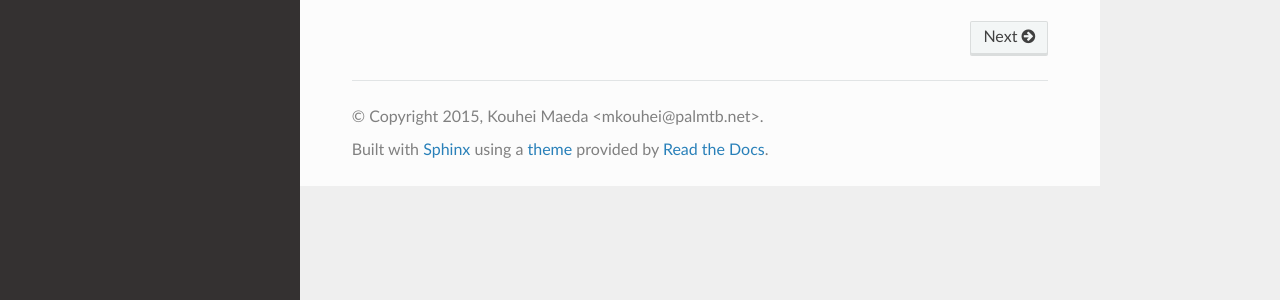
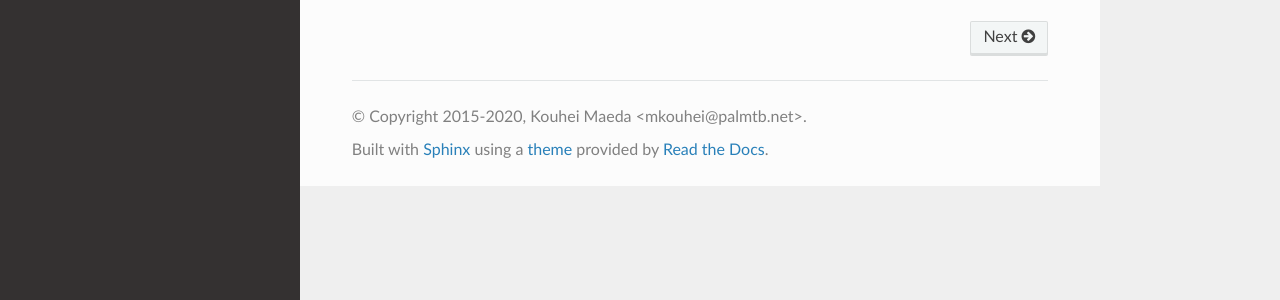
Before and after one commit to mkouhei/pgraph, a Sphinx documentation site: the page built from docs/source/index.rst, in a window 1280 px wide. Shown: the part 500-800 px from the top of the page. Built offline with Sphinx 7.4.7 and the Read the Docs theme 2.0.0, drawn with Linux system fonts in a browser that asks for light colours.

Commit message:
Updates copyright.
Signed-off-by: Kouhei Maeda <mkouhei@palmtb.net>

```diff
--- a/docs/source/conf.py
+++ b/docs/source/conf.py
@@ -49,7 +49,7 @@ master_doc = 'index'
 
 # General information about the project.
 project = 'pgraph'
-copyright = '2015, Kouhei Maeda <mkouhei@palmtb.net>'
+copyright = '2015-2020, Kouhei Maeda <mkouhei@palmtb.net>'
 
 # The version info for the project you're documenting, acts as replacement for
 # |version| and |release|, also used in various other places throughout the
```
